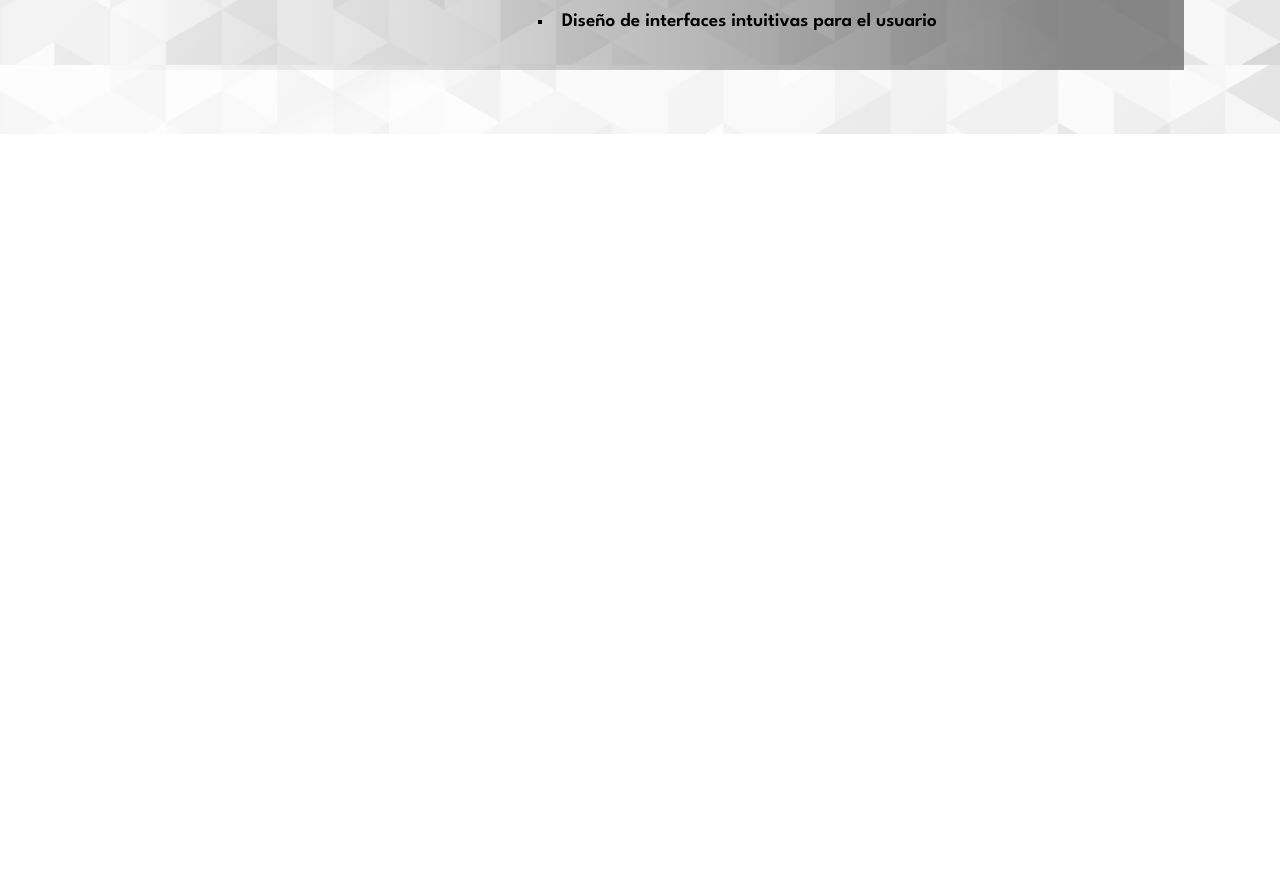
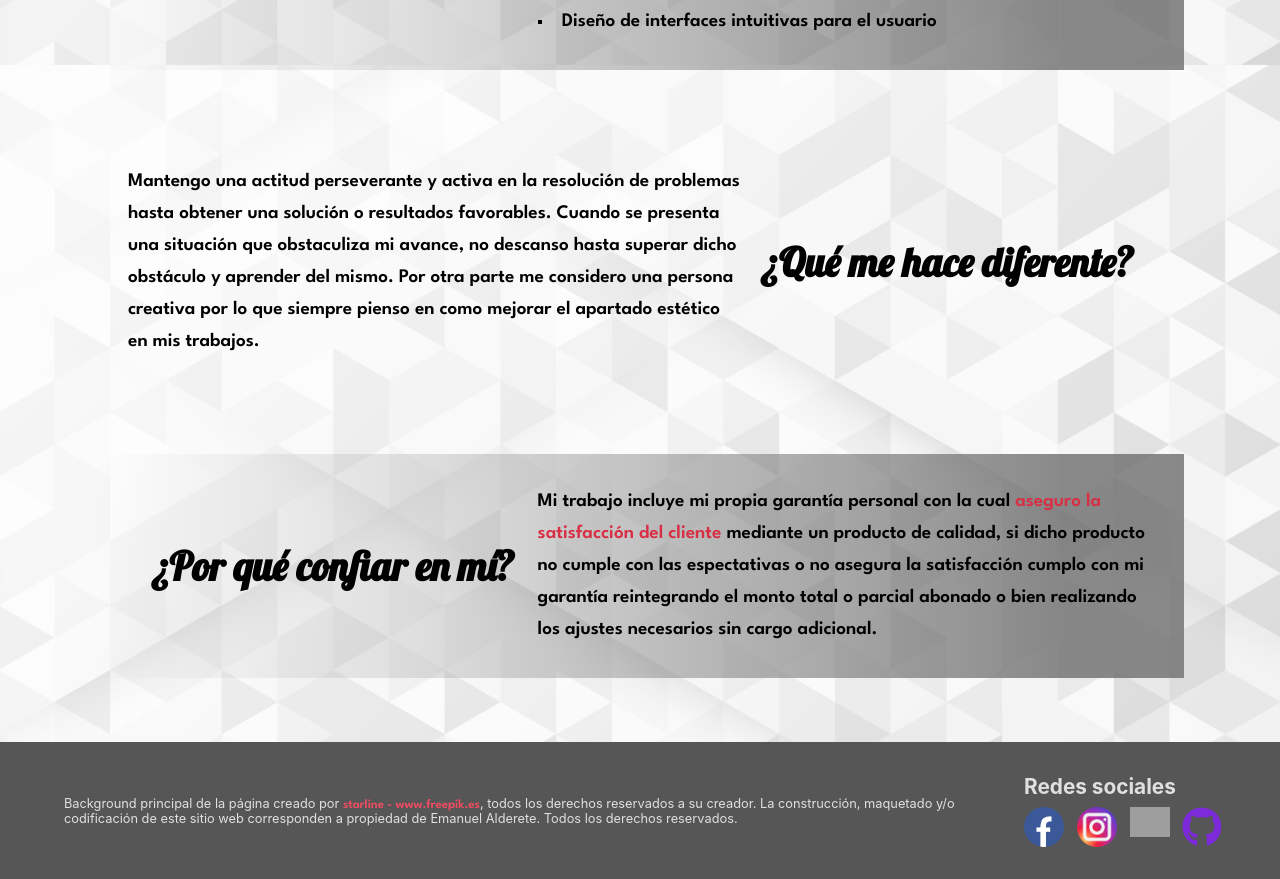
Before and after one commit to emalderete/portfolio_v2, a React (Create React App) app: page /about in a window 1280 px wide. Shown: the part 1642-2521 px from the top of the page. Before the commit the page ends 1776 px from the top, so only its background shows below. Built offline with nearby package versions, Linux system fonts and the light colour scheme; grey boxes are pictures that could not be loaded; a web font is replaced by a local one.

Commit message:
Creados componentes "Different.js" y "Trust.js"
• Se crean componentes contenedores de información personal para renderizar en la página "About"

```diff
--- a/src/App.css
+++ b/src/App.css
@@ -521,3 +521,31 @@ body {
 .toOfferList {
     list-style: inside square;
 }
+
+.differentContainer {
+    width: 100%;
+    display: flex;
+    justify-content: center;
+    margin: 4rem 0;
+}
+
+.different {
+    width: 80%;
+    display: flex;
+    align-items: center;
+    padding: 2rem;
+}
+
+.trustContainer {
+    width: 100%;
+    display: flex;
+    justify-content: center;
+    margin: 4rem 0;
+}
+
+.trust {
+    width: 80%;
+    display: flex;
+    align-items: center;
+    padding: 2rem;
+}
--- /dev/null
+++ b/src/Components/AboutComponents/Different.js
@@ -0,0 +1,18 @@
+import React from 'react';
+import '../../App.css';
+
+const Different = () => {
+    return (
+        <section className='differentContainer'>
+            <article className='different'>
+                <p className='infoText'>
+                    Mantengo una actitud perseverante y activa en la resolución de problemas hasta obtener una solución o resultados favorables. Cuando se presenta una situación que obstaculiza mi avance, no descanso hasta superar dicho obstáculo y aprender del mismo. Por
+                    otra parte me considero una persona creativa por lo que siempre pienso en como mejorar el apartado estético en mis trabajos.
+                </p>
+                <h2 className='infoTitle'>¿Qué me hace diferente?</h2>
+            </article>
+        </section>
+    );
+};
+
+export default Different;
--- /dev/null
+++ b/src/Components/AboutComponents/Trust.js
@@ -0,0 +1,24 @@
+import React from 'react';
+import '../../App.css';
+
+const Trust = () => {
+
+    const boldAndRedText = {
+        fontWeight : 'bold',
+        color : '#d82f45'
+    };
+
+    return (
+        <section className='trustContainer'>
+            <article className='trust backgroundGradientDark'>
+                <h2 className='infoTitle'>¿Por qué confiar en mí?</h2>
+                <p className='infoText'>
+                    Mi trabajo incluye mi propia garantía personal con la cual <span style={boldAndRedText}>aseguro la satisfacción del cliente</span> mediante un producto de calidad, si dicho producto no cumple con las espectativas o no asegura la satisfacción cumplo con mi garantía reintegrando el monto
+                    total o parcial abonado o bien realizando los ajustes necesarios sin cargo adicional.
+                </p>
+            </article>
+        </section>
+    );
+};
+
+export default Trust;
--- a/src/Pages/About.js
+++ b/src/Pages/About.js
@@ -4,6 +4,9 @@ import profile from '../Img/image/profile.jpg';
 import Who from '../Components/AboutComponents/Who';
 import Studies from '../Components/AboutComponents/Studies';
 import ToOffer from '../Components/AboutComponents/ToOffer';
+import Different from '../Components/AboutComponents/Different';
+import Trust from '../Components/AboutComponents/Trust';
+import Footer from '../Components/Footer';
 
 const About = ()=>{
     const [ isActiveHome, setIsActiveHome ] = useState(false);
@@ -69,6 +72,9 @@ const About = ()=>{
             <Who></Who>
             <Studies></Studies>
             <ToOffer></ToOffer>
+            <Different></Different>
+            <Trust></Trust>
+            <Footer></Footer>
         </section>
     );
 };
```
